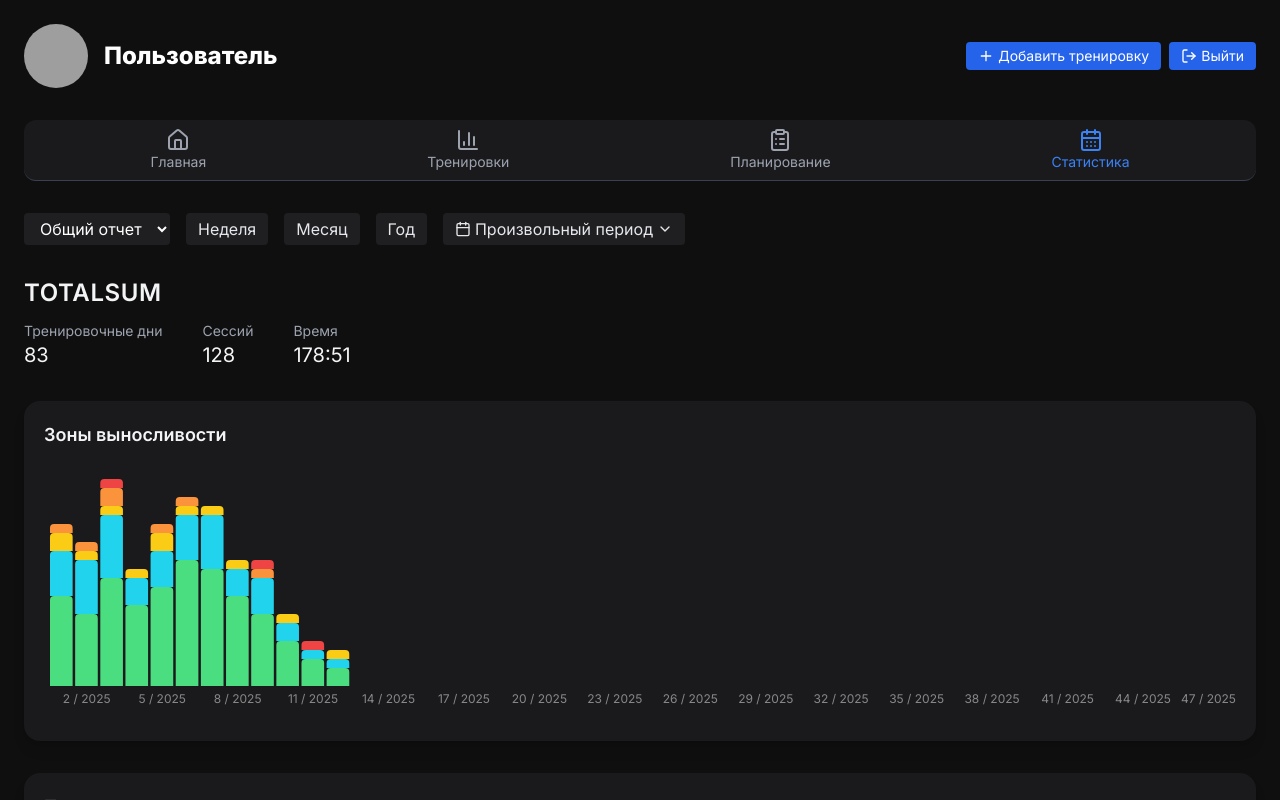
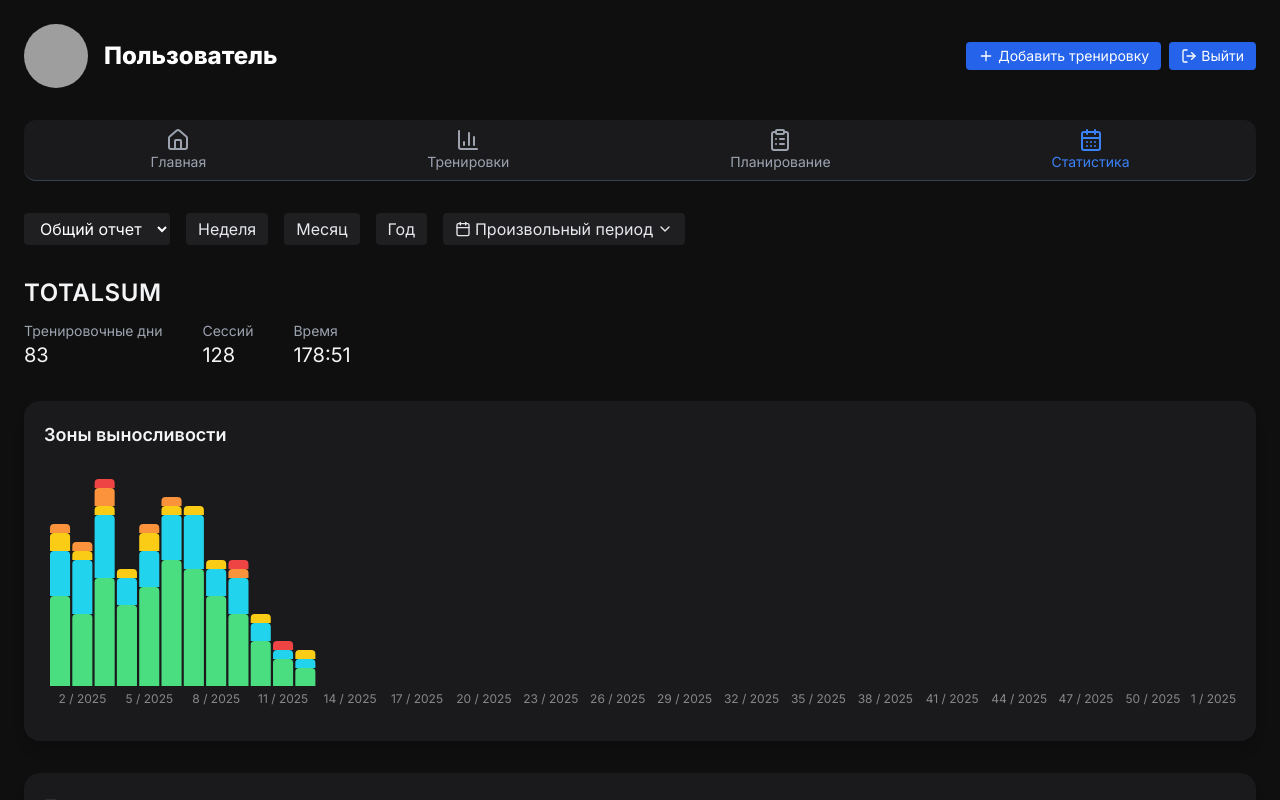
Before and after one commit to mbaliabin/dagbook-test, a React (Vite) app in the folder fasx-frontend/: page /statistics in a window 1280 px wide. Both pictures are taken after a click on the button "Неделя". Shown: the top 800 px of the page. Built offline with nearby package versions, Linux system fonts and the light colour scheme; grey boxes are pictures that could not be loaded.

Commit message:
Доработка StatisticsPage.tsx 280

```diff
--- a/fasx-frontend/src/pages/StatisticsPage.tsx
+++ b/fasx-frontend/src/pages/StatisticsPage.tsx
@@ -13,13 +13,7 @@ import {
   Calendar,
   ChevronDown,
 } from "lucide-react";
-import {
-  BarChart,
-  Bar,
-  XAxis,
-  Tooltip,
-  ResponsiveContainer,
-} from "recharts";
+import { BarChart, Bar, XAxis, Tooltip, ResponsiveContainer } from "recharts";
 import { DateRange } from "react-date-range";
 import { ru } from "date-fns/locale";
 import "react-date-range/dist/styles.css";
@@ -66,18 +60,23 @@ export default function StatsPage() {
   ];
 
   const formatTime = (minutes: number) => {
-    const h = Math.floor(minutes / 60);
-    const m = minutes % 60;
-    return `${h}:${m.toString().padStart(2, "0")}`;
+    if (reportType === "Общий отчет") {
+      const h = Math.floor(minutes / 60);
+      const m = minutes % 60;
+      return `${h}:${m.toString().padStart(2, "0")}`;
+    }
+    return minutes;
   };
 
-  // --- Вычисляем колонки ---
   const computeWeekColumns = () => {
-    const today = dayjs();
-    const currentWeek = today.week();
-    const currentYear = today.year();
+    const startOfYear = dayjs().startOf("year");
+    const endOfYear = dayjs().endOf("year");
     const weeks: string[] = [];
-    for (let i = 1; i <= currentWeek; i++) weeks.push(`${i} / ${currentYear}`);
+    let current = startOfYear;
+    while (current.isBefore(endOfYear) || current.isSame(endOfYear, "week")) {
+      weeks.push(`${current.week()} / ${current.year()}`);
+      current = current.add(1, "week");
+    }
     return weeks;
   };
 
@@ -105,23 +104,24 @@ export default function StatsPage() {
     return months;
   };
 
-  const filteredMonths = computeColumns();
+  const filteredColumns = computeColumns();
 
+  // Подгоняем данные под колонки
   const filteredEnduranceZones = enduranceZones.map((zone) => {
-    const sliceLength = Math.min(zone.months.length, filteredMonths.length);
+    const sliceLength = Math.min(zone.months.length, filteredColumns.length);
     return {
       ...zone,
       months: zone.months.slice(0, sliceLength),
-      total: zone.months.slice(0, sliceLength).reduce((a,b) => a+b,0),
+      total: zone.months.slice(0, sliceLength).reduce((a,b)=>a+b,0),
     };
   });
 
   const filteredMovementTypes = movementTypes.map((m) => {
-    const sliceLength = Math.min(m.months.length, filteredMonths.length);
+    const sliceLength = Math.min(m.months.length, filteredColumns.length);
     return {
       ...m,
       months: m.months.slice(0, sliceLength),
-      total: m.months.slice(0, sliceLength).reduce((a,b) => a+b,0),
+      total: m.months.slice(0, sliceLength).reduce((a,b)=>a+b,0),
     };
   });
 
@@ -149,7 +149,7 @@ export default function StatsPage() {
   };
 
   return (
-    <div className="min-h-screen bg-[#0f0f0f] text-gray-200 p-6 flex justify-center">
+    <div className="min-h-screen bg-[#0f0f0f] text-gray-200 p-6 w-full flex justify-center">
       <div className="w-full max-w-[1400px] space-y-8">
 
         {/* Header */}
@@ -236,19 +236,19 @@ export default function StatsPage() {
           <h2 className="text-lg font-semibold mb-4 text-gray-100">Зоны выносливости</h2>
           <div className="h-64">
             <ResponsiveContainer width="100%" height="100%">
-              <BarChart data={filteredMonths.map((month, i) => {
-                const data: any = { month };
-                filteredEnduranceZones.forEach((zone) => data[zone.zone] = zone.months[i] ?? 0);
+              <BarChart data={filteredColumns.map((col,i)=>{
+                const data:any = { label: col };
+                filteredEnduranceZones.forEach(zone => data[zone.zone] = zone.months[i] ?? 0);
                 return data;
               })} barSize={35}>
-                <XAxis dataKey="month" axisLine={false} tickLine={false} tick={{ fill: "#888", fontSize: 12 }} />
-                <Tooltip content={({ active, payload }: any) => {
-                  if (active && payload && payload.length) {
+                <XAxis dataKey="label" axisLine={false} tickLine={false} tick={{ fill:"#888", fontSize:12 }} />
+                <Tooltip content={({active,payload}:any)=>{
+                  if(active && payload && payload.length){
                     return (
                       <div className="bg-[#1e1e1e] border border-[#333] px-3 py-2 rounded-xl text-xs text-gray-300 shadow-md">
-                        {payload.map((p: any) => (
+                        {payload.map((p:any)=>(
                           <p key={p.dataKey} className="mt-1">
-                            <span className="inline-block w-3 h-3 mr-1 rounded-full" style={{ backgroundColor: p.fill }}></span>
+                            <span className="inline-block w-3 h-3 mr-1 rounded-full" style={{backgroundColor:p.fill}}></span>
                             {p.dataKey}: {formatTime(p.value)}
                           </p>
                         ))}
@@ -257,7 +257,7 @@ export default function StatsPage() {
                   }
                   return null;
                 }}/>
-                {filteredEnduranceZones.map((zone) => (
+                {filteredEnduranceZones.map(zone=>(
                   <Bar key={zone.zone} dataKey={zone.zone} stackId="a" fill={zone.color} radius={[4,4,0,0]} />
                 ))}
               </BarChart>
@@ -267,28 +267,26 @@ export default function StatsPage() {
 
         {/* Таблицы */}
         {[
-          { title: "Параметры дня", data: [
+          { title: "Параметры дня", data:[
             { param: "Травма", months: [0,1,0,0,0,0,0,0,0,0,1,0] },
             { param: "Болезнь", months: [1,0,0,0,0,0,0,0,0,1,0,0] },
             { param: "Выходной", months: [2,3,1,2,1,1,3,2,1,2,1,1] },
             { param: "Соревнования", months: [0,1,0,2,1,1,2,1,1,0,0,0] },
             { param: "В пути", months: [1,0,1,0,1,2,1,1,0,1,1,0] },
-          ] },
-          { title: "Выносливость", data: filteredEnduranceZones.map(z=>({ param: z.zone, months: z.months, total: z.total, color: z.color })) },
-          { title: "Формы активности", data: filteredMovementTypes.map(m=>({ param: m.type, months: m.months, total: m.total })) }
-        ].map((table,i)=>(
+          ]},
+          { title: "Выносливость", data: filteredEnduranceZones.map(z=>({ param:z.zone, months:z.months, total:z.total, color:z.color }))},
+          { title: "Формы активности", data: filteredMovementTypes.map(m=>({ param:m.type, months:m.months, total:m.total })),
+        }].map((table,i)=>(
           <div key={i} className="bg-[#1a1a1d] p-5 rounded-2xl shadow-lg">
             <h2 className="text-lg font-semibold text-gray-100 mb-4">{table.title}</h2>
-            <div
-              ref={scrollRefs[i]}
-              className="overflow-x-auto"
-              onScroll={(e)=>handleScroll(e,i)}
-            >
-              <div className={`min-w-[${filteredMonths.length*80}px]`}>
+            <div ref={scrollRefs[i]} className="overflow-x-auto" onScroll={(e)=>handleScroll(e,i)}>
+              <div className="min-w-[900px]">
                 {/* Заголовки */}
                 <div className="flex bg-[#222] border-b border-[#2a2a2a] sticky top-0 box-border z-10">
                   <div className="p-3 font-medium sticky left-0 bg-[#222] z-20 w-40">{table.title==="Параметры дня"?"Параметр":table.title==="Выносливость"?"Зона":"Тип активности"}</div>
-                  {filteredMonths.map((m)=>(<div key={m} className="p-3 text-center box-border font-medium min-w-[80px]">{m}</div>))}
+                  {filteredColumns.map((m,j)=>(
+                    <div key={j} className="flex-1 min-w-[80px] p-3 text-center font-medium box-border">{m}</div>
+                  ))}
                   <div className="w-20 p-3 text-center font-medium bg-[#1f1f1f] box-border">Всего</div>
                 </div>
                 {/* Данные */}
@@ -300,11 +298,9 @@ export default function StatsPage() {
                         {row.param}
                       </div>
                       {row.months.map((val:number,k:number)=>(
-                        <div key={k} className="p-3 text-center box-border min-w-[80px]">
-                          {table.title==="Выносливость" || table.title==="Формы активности" ? formatTime(val) : val}
-                        </div>
+                        <div key={k} className="flex-1 min-w-[80px] p-3 text-center">{(table.title==="Выносливость" || table.title==="Формы активности") ? formatTime(val) : val}</div>
                       ))}
-                      <div className="w-20 p-3 text-center bg-[#1f1f1f]">{table.title==="Выносливость" || table.title==="Формы активности" ? formatTime(row.total):row.total}</div>
+                      <div className="w-20 p-3 text-center font-medium">{(table.title==="Выносливость" || table.title==="Формы активности") ? formatTime(row.total) : row.total}</div>
                     </div>
                   ))}
                 </div>
```
